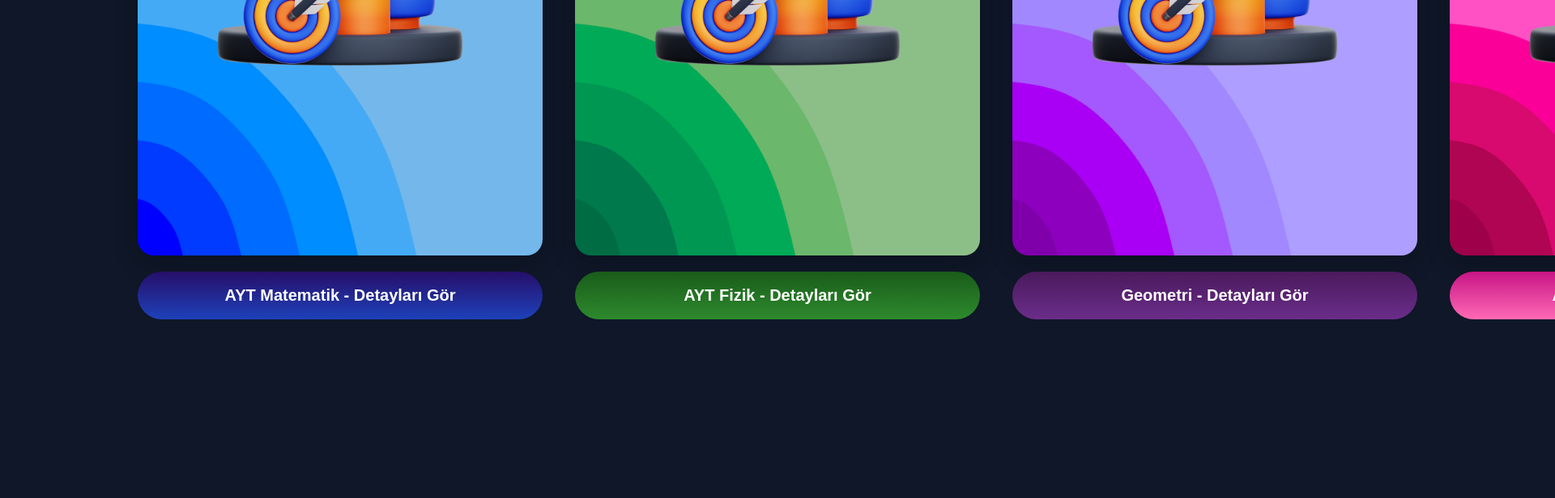
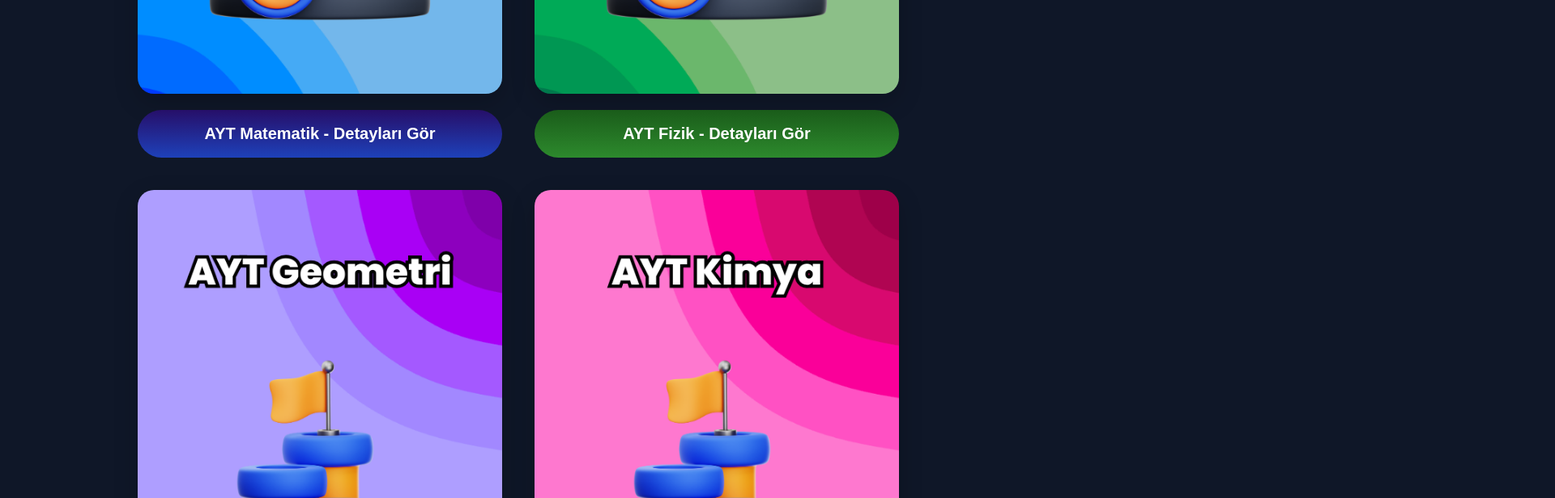
Before and after one commit to mustafaocakxyz/feynmankamp, a React (Vite) app: page / in a window 1280 px wide. Shown: the part 1580-2196 px from the top of the page at 81% size, 1920 px wide, since content can reach past the window. Before the commit the page ends 2125 px from the top, so only its background shows below. Built offline with nearby package versions, Linux system fonts and the light colour scheme; a web font is replaced by a local one.

Commit message:
feat: implement grid layout for courses and adjust image positioning

```diff
--- a/src/pages/home.jsx
+++ b/src/pages/home.jsx
@@ -119,21 +119,25 @@ const Button = styled.button`
 `;
 
 const CoursesSection = styled.div`
-  display: flex;
-  justify-content: space-between;
+  display: grid;
+  grid-template-columns: repeat(2, 1fr);
   gap: 40px;
   padding: 0 120px;
   margin-bottom: 100px;
+  max-width: 1400px;
+  margin-left: auto;
+  margin-right: auto;
 
   @media (max-width: 1250px) {
-    flex-direction: column;
-    align-items: center;
+    grid-template-columns: 1fr;
     padding: 0 20px;
+    gap: 30px;
   }
 
   @media (max-width: 440px) {
     max-width: 95%;
     margin: 0 auto 100px auto;
+    gap: 20px;
   }
 `;
 
@@ -142,27 +146,30 @@ const CourseCard = styled.div`
   flex-direction: column;
   align-items: center;
   gap: 20px;
-  flex: 1;
   animation: fadeInUp 0.8s ease-in-out both;
   animation-delay: ${({ $delay }) => $delay}s;
 
   > img.course-image {
-    width: 500px;
-    height: 800px;
+    width: 100%;
+    height: 600px;
     object-fit: cover;
+    object-position: top;
     border-radius: 20px;
     box-shadow: 0 10px 30px rgba(0, 0, 0, 0.2);
 
+    @media (max-width: 1250px) {
+      height: 500px;
+    }
+
     @media (max-width: 440px) {
-      width: 100%;
-      height: auto;
+      height: 400px;
     }
   }
 `;
 
 const CourseButton = styled(Button)`
   width: 100%;
-  max-width: 500px;
+  max-width: 100%;
   background: linear-gradient(#260f69, #1e41ba);
   color: white;
 
@@ -249,19 +256,19 @@ const Home = () => {
             AYT Matematik - Detayları Gör
           </CourseButton>
         </CourseCard>
-        <CourseCard $delay={0.3}>
+        <CourseCard $delay={0.2}>
           <img src={image2} alt="AYT Fizik" className="course-image" />
           <PhysicsButton onClick={() => navigate("/aytfizik")}>
             AYT Fizik - Detayları Gör
           </PhysicsButton>
         </CourseCard>
-        <CourseCard $delay={0.5}>
+        <CourseCard $delay={0.3}>
           <img src={image3} alt="Geometri" className="course-image" />
           <GeometryButton onClick={() => navigate("/geometri")}>
             Geometri - Detayları Gör
           </GeometryButton>
         </CourseCard>
-        <CourseCard $delay={0.7}>
+        <CourseCard $delay={0.4}>
           <img src={image4} alt="AYT Kimya" className="course-image" />
           <ChemistryButton onClick={() => navigate("/aytkimya")}>
             AYT Kimya - Detayları Gör
```
